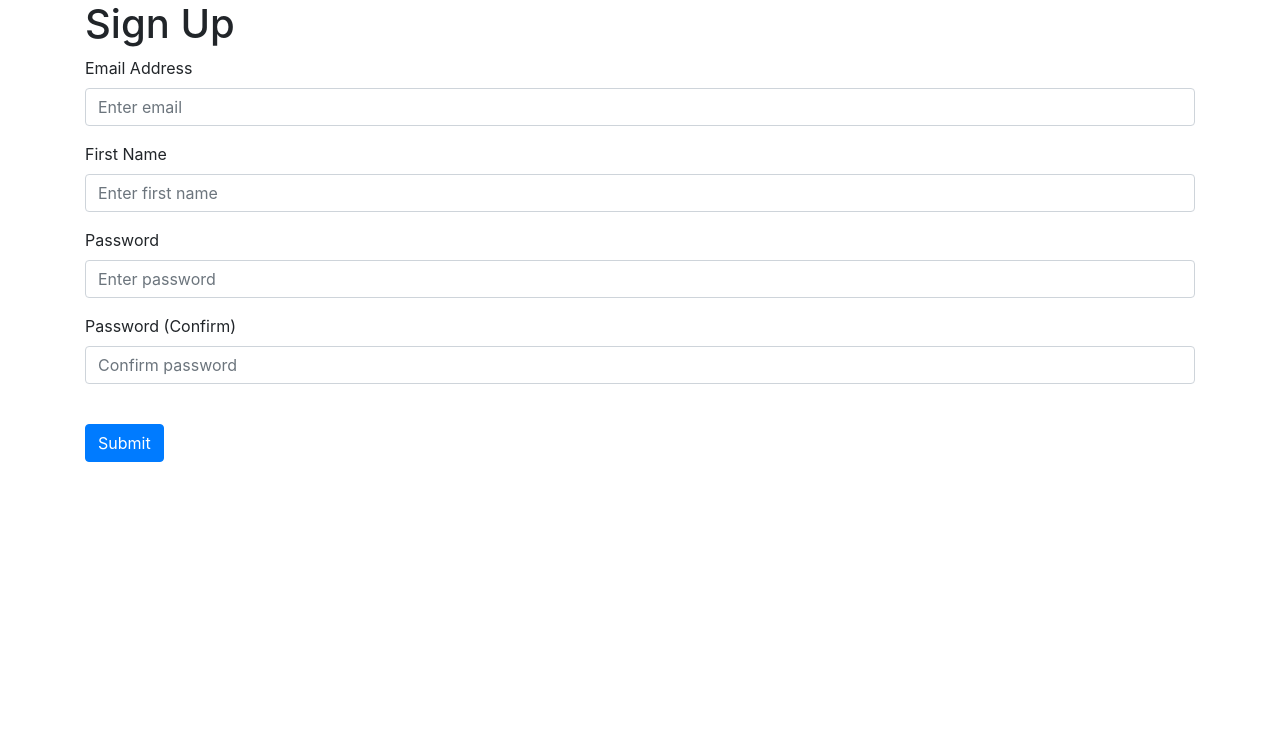
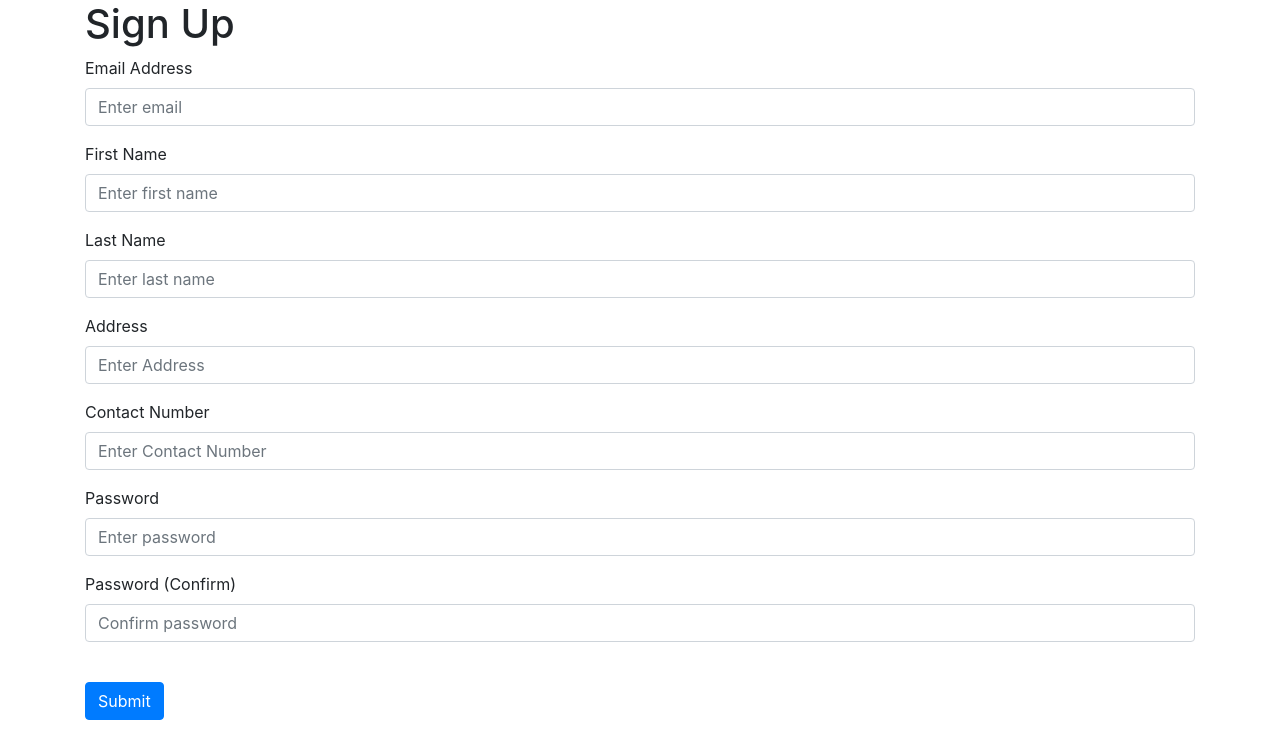
Before and after one commit to BrianTanJunWei/3x03-Web-Application, a Flask app: page /sign-up in a window 1280 px wide. Shown: the part 56-800 px from the top of the page. Run offline with Flask 3, Linux system fonts and the light colour scheme; some libraries are stand-ins or nearby versions.

Commit message:
fixed up account for customer

```diff
--- a/website/auth.py
+++ b/website/auth.py
@@ -41,6 +41,9 @@ def sign_up():
     if request.method == 'POST':
         email = request.form.get('email')
         first_name = request.form.get('firstName')
+        last_name = request.form.get('lastName')
+        address = request.form.get('address')
+        contact_number = request.form.get('contactNumber')
         password1 = request.form.get('password1')
         password2 = request.form.get('password2')
         # check if user exist
@@ -52,13 +55,15 @@ def sign_up():
             flash('Invalid email', category='error')
         elif len(first_name) < 2:
             flash('Invalid first name', category='error')
+        elif len(last_name) < 2:
+            flash('Invalid first name', category='error')
         elif password1 != password2:
             flash('Passwords does not match', category='error')
         elif len(password1) < 7:
             flash('Password must be at least 7 character', category='error')
         else:
             hashed_password = bcrypt.generate_password_hash(password1).decode('utf-8')
-            new_user = User(email=email, first_name=first_name, password=hashed_password)
+            new_user = User(email=email, first_name=first_name, last_name=last_name, address=address, contact_no=contact_number, password=hashed_password)
 
             db.session.add(new_user)
 
--- a/website/templates/sign_up.html
+++ b/website/templates/sign_up.html
@@ -24,6 +24,36 @@
         />
     </div>
     <div class="form-group">
+        <label for="lastName">Last Name</label>
+        <input
+            type="text"
+            class="form-control"
+            id="lastName"
+            name="lastName"
+            placeholder="Enter last name"
+        />
+    </div>
+    <div class="form-group">
+        <label for="address">Address</label>
+        <input
+            type="text"
+            class="form-control"
+            id="address"
+            name="address"
+            placeholder="Enter Address"
+        />
+    </div>
+    <div class="form-group">
+        <label for="contactNumber">Contact Number</label>
+        <input
+            type="text"
+            class="form-control"
+            id="contactNumber"
+            name="contactNumber"
+            placeholder="Enter Contact Number"
+        />
+    </div>
+    <div class="form-group">
         <label for="password1">Password</label>
         <input
             type="password"
```
